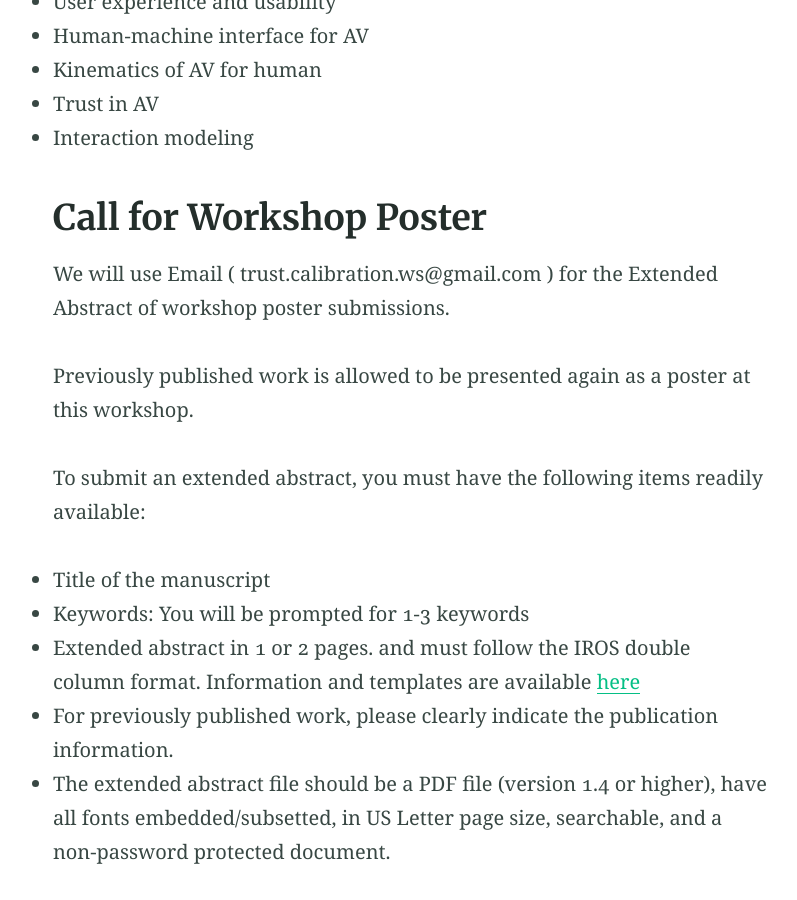
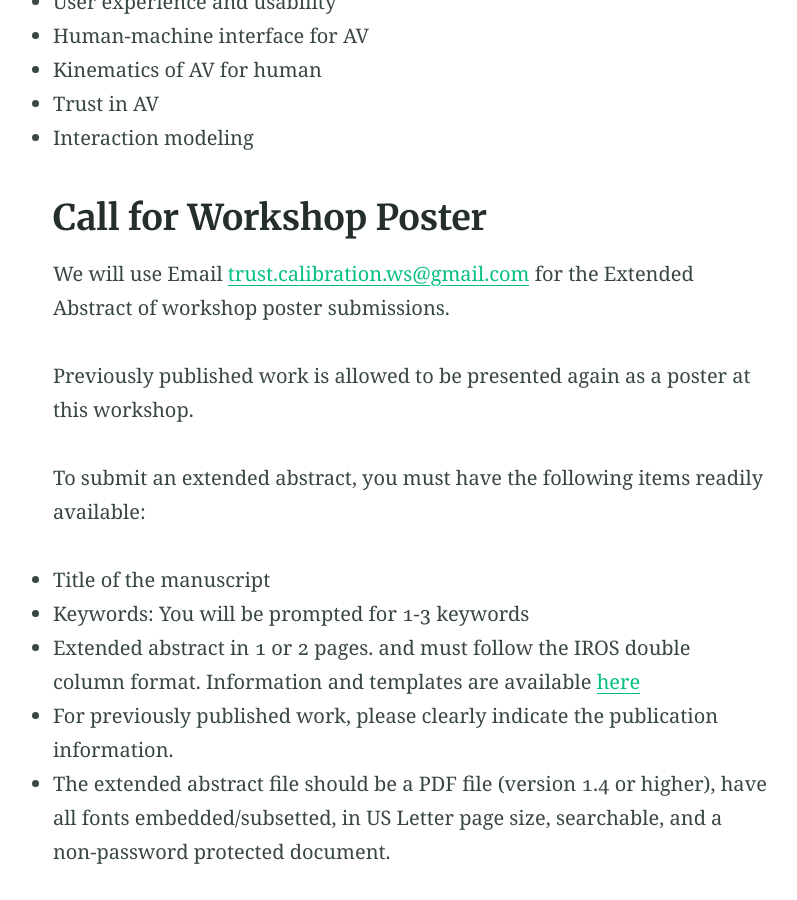
Before and after one commit to Are-You-Happy-with-AV/are-you-happy-with-av.github.io, a Jekyll site: the page built from index.md, in a window 1280 px wide and 900 px high, scrolled down 1699 px. Shown: the whole window, without its empty margins (230-1027 px from the left). Built offline with Jekyll 4.4.1, drawn with Linux system fonts in a browser that asks for light colours.

```diff
--- a/index.md
+++ b/index.md
@@ -30,11 +30,9 @@ The prospect of wide-scale development of automated vehicles (AVs) is due to adv
 
 ## Call for Workshop Poster
 
-We will use Email ( trust.calibration.ws@gmail.com ) for the Extended Abstract of workshop poster submissions.
-
-Previously published work is allowed to be presented again as a poster at this workshop.
-
-To submit an extended abstract, you must have the following items readily available:
+<p>We will use Email <a href="mailto:trust.calibration.ws@gmail.com">trust.calibration.ws@gmail.com</a> for the Extended Abstract of workshop poster submissions. </p>
+<p>Previously published work is allowed to be presented again as a poster at this workshop.</p>
+<p>To submit an extended abstract, you must have the following items readily available:</p>
 
 - Title of the manuscript
 - Keywords: You will be prompted for 1-3 keywords
```
